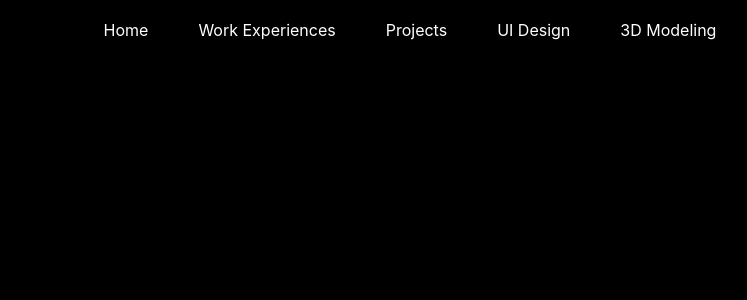
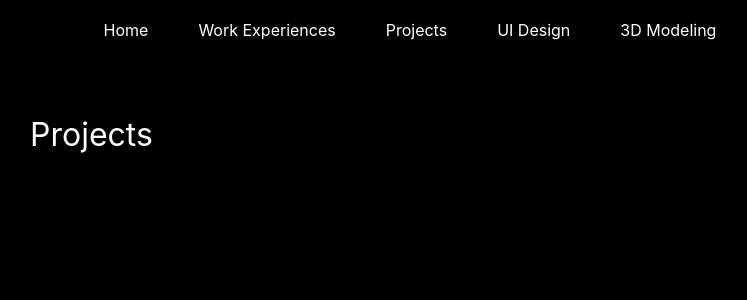
Before and after one commit to karenlinky/personal-website, a React (Create React App) app: page /projects in a window 1280 px wide. Shown: the top 300 px of the page, without its empty margins (230-977 px from the left). Built offline with nearby package versions, Linux system fonts and the light colour scheme.

Commit message:
Set-up Project page

```diff
--- a/src/components/content/Content.js
+++ b/src/components/content/Content.js
@@ -3,6 +3,7 @@ import Header from '../header/Header';
 import React from 'react';
 import About from '../about/About';
 import WorkExperiences from "../workExperiences/WorkExperiences";
+import Projects from "../projects/Projects";
 import './content.css'
 
 const Content = () => {
@@ -13,6 +14,7 @@ const Content = () => {
         <Routes>
           <Route path={'/home'} element={<About />} />
           <Route path={'/work_experiences'} element={<WorkExperiences />} />
+          <Route path={'/projects'} element={<Projects />} />
         </Routes>
       </BrowserRouter>
     </div>
--- /dev/null
+++ b/src/components/projects/Projects.js
@@ -0,0 +1,20 @@
+import React from 'react';
+import ResponsivePage from '../responsivePage/ResponsivePage';
+import PageHeader from '../typography/PageHeader';
+import HeaderSpace from '../header/HeaderSpace';
+
+const Projects = () => {
+  return (
+    <div className={'fullPageBody'}>
+      <ResponsivePage>
+        <HeaderSpace />
+        <PageHeader label={'Projects'} />
+        <div>
+
+        </div>
+      </ResponsivePage>
+    </div>
+  )
+}
+
+export default Projects
```
